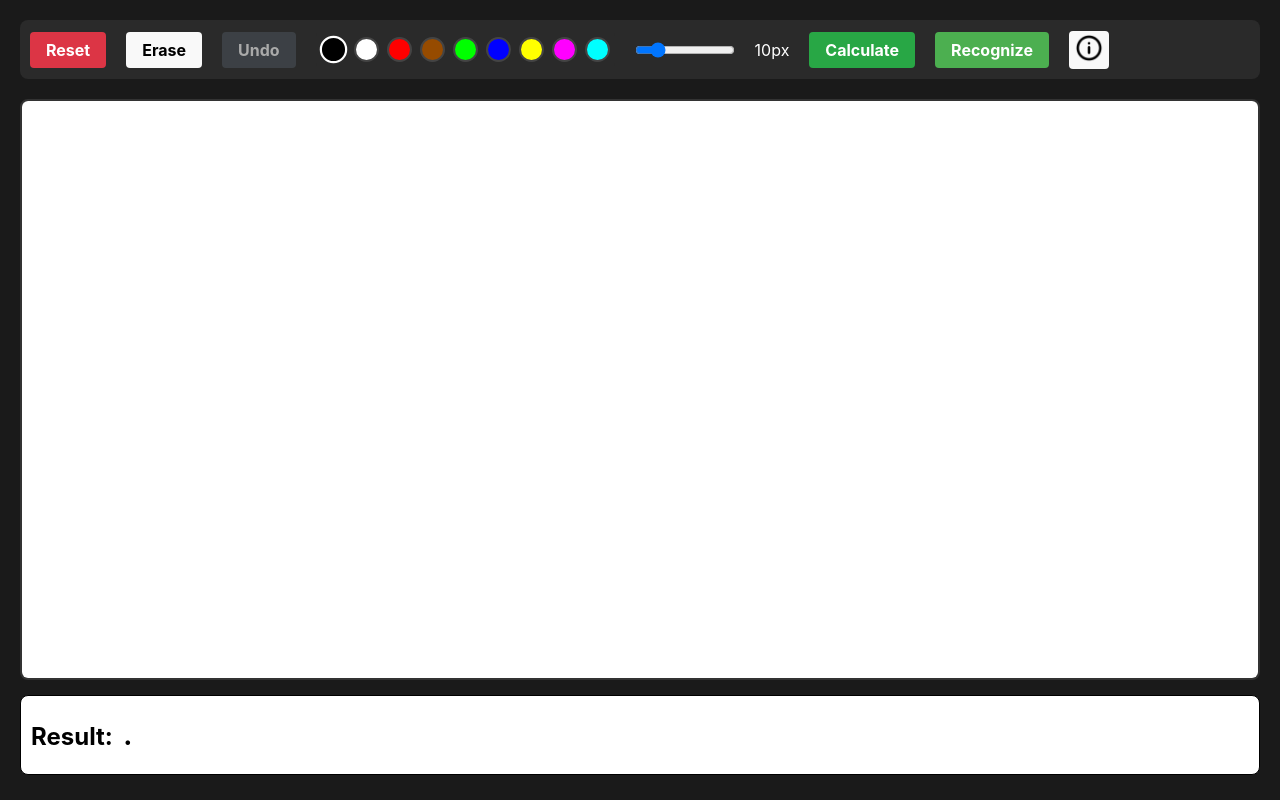
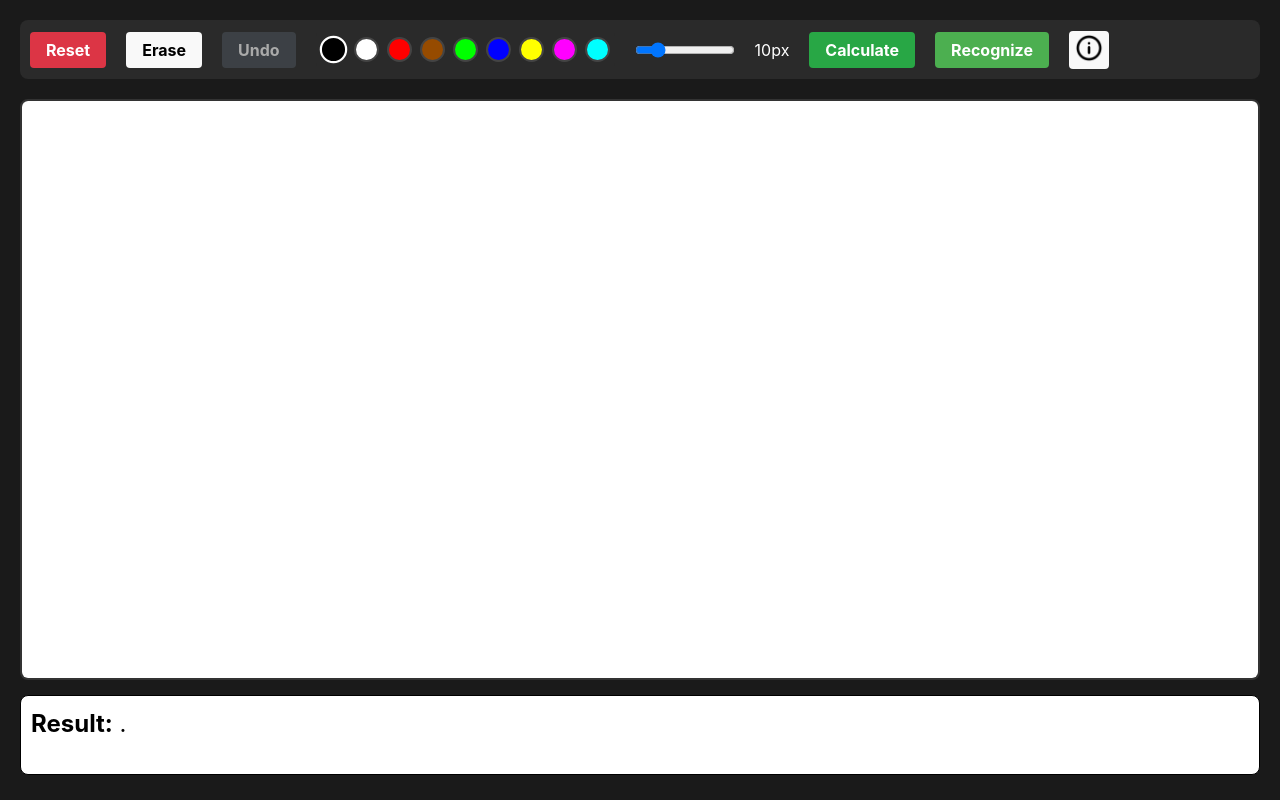
Before and after one commit to lalitrawat11/SketchSense, a React (Vite) app in the folder frontend/: page / in a window 1280 px wide. Built offline with nearby package versions, Linux system fonts and the light colour scheme.

Commit message:
Update App.jsx

```diff
--- a/frontend/src/App.jsx
+++ b/frontend/src/App.jsx
@@ -303,7 +303,7 @@ function App() {
           <strong style={{ fontSize: "24px", fontWeight: "bold" }}>
             Result:
           </strong>
-          <span style={{ fontSize: "35px", color: "#000000" }}>
+          <span style={{ fontSize: "24px", color: "#000000" }}>
             {" " + resultText + "."}
           </span>
         </div>
```
